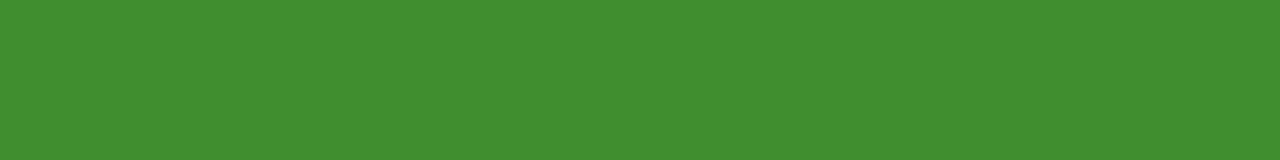
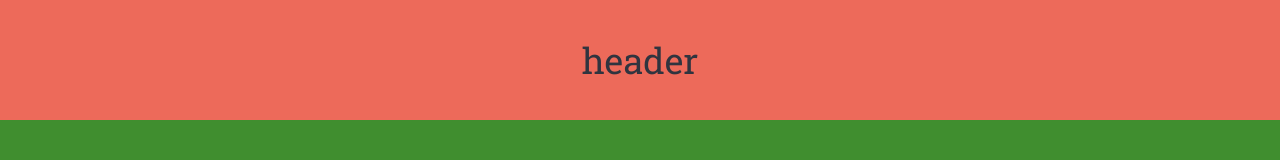
Before and after one commit to drygula/git, a plain HTML site: page index.html in a window 1280 px wide. Drawn offline with Linux system fonts and the light colour scheme.

Commit message:
header commit

```diff
--- a/index.html
+++ b/index.html
@@ -10,6 +10,9 @@
 
 <body>
 <div class="page__wrap">
+  <header class="header">
+    <span>header</span>
+  </header>
 </div>
 </body>
 
```
Also changed, not shown: 1 other file.
